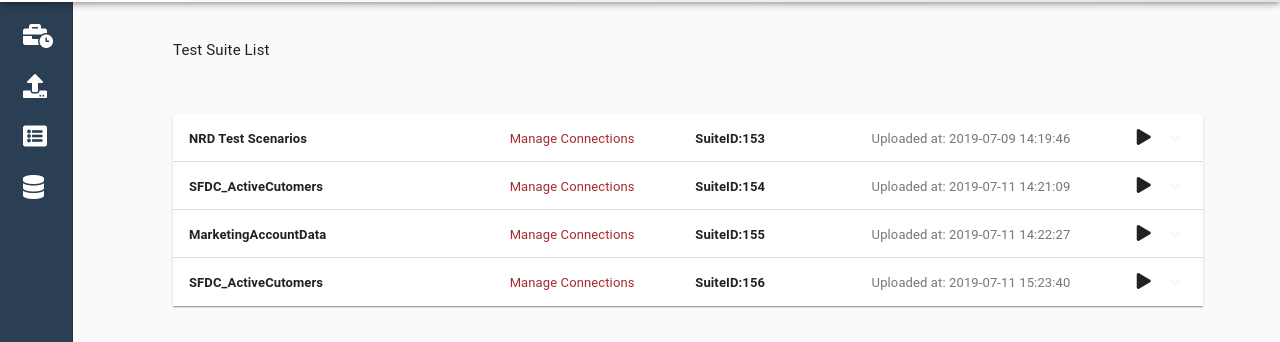
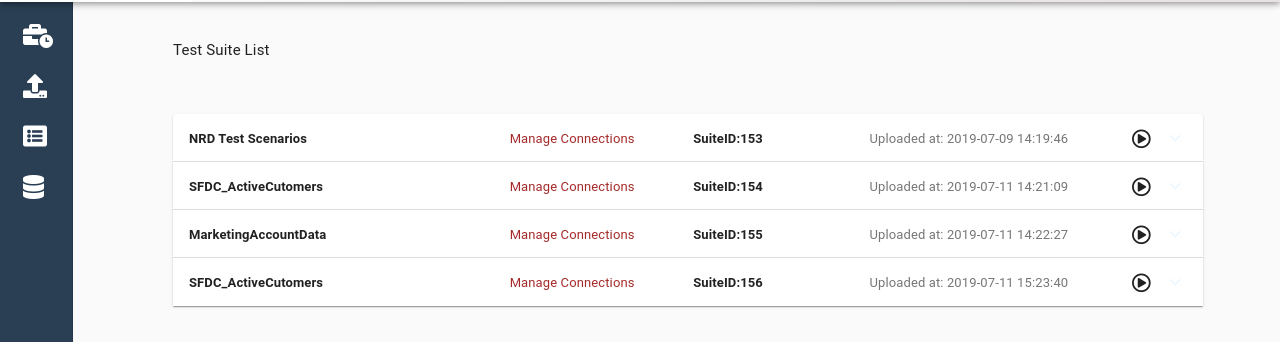
Before and after one commit to somasunder-cs/acciom-portal, a React app: page /startup in a window 1280 px wide. Shown: the part 68-410 px from the top of the page. Built offline with nearby package versions, Linux system fonts and the light colour scheme.

Commit message:
test suite execute option api integrator

```diff
--- a/src/containers/TestSuiteList.js
+++ b/src/containers/TestSuiteList.js
@@ -12,7 +12,7 @@ import ManageConnection from '../components/ManageConnection';
 import ViewLogs from '../components/ViewLogs';
 import ViewTestCase from '../components/ViewTestCase';
 
-import { getAllConnections, getTestCases, testCaseLogs } from '../actions/testSuiteListActions';
+import { getAllConnections, getTestCases, testCaseLogs, executeTestBySuiteId, executeTestByCaseId } from '../actions/testSuiteListActions';
 
 const useStyles = makeStyles(theme => ({
 	root: {
@@ -97,7 +97,7 @@ const useStyles = makeStyles(theme => ({
 }));
 
 
-function ControlledExpansionPanels({ testSuites, getAllConnections, testCaseLogs, getTestCases}) {
+function ControlledExpansionPanels({ testSuites, getAllConnections, testCaseLogs, getTestCases, executeTestBySuiteId, executeTestByCaseId}) {
 	console.log('ControlledExpansionPanels constructor');
 	const testSuiteDataLen = testSuites && testSuites.suites ? Object.keys(testSuites.suites).length : 0;
 	const classes = useStyles();
@@ -185,6 +185,15 @@ function ControlledExpansionPanels({ testSuites, getAllConnections, testCaseLogs
 		}
 	};
 
+	const runTestSuite = (suiteID) => {
+		executeTestBySuiteId(suiteID);
+	};
+
+	const runTestCase = (caseID) => {
+		console.log(caseID);
+		executeTestByCaseId(caseID);
+	}
+
 	return (
 		<div className={classes.root}>
 			{
@@ -200,7 +209,7 @@ function ControlledExpansionPanels({ testSuites, getAllConnections, testCaseLogs
 							<Typography className={classes.manageConnection} onClick={e => handleManageConnection(e, getAllConnections)}>Manage Connections</Typography>
 							<Typography className={classes.suiteID}>SuiteID:{testSuite.test_suite_id}</Typography>
 							<Typography className={classes.secondaryHeading}>Uploaded at:  {testSuite.created}</Typography>
-							<i className="fa fa fa-play statusPlayIcon" aria-hidden="true"></i>
+							<i className="far fa-play-circle statusPlayIcon" onClick={() => runTestSuite(testSuite.test_suite_id)} aria-hidden="true"></i>
 						</ExpansionPanelSummary>
 
 						<ExpansionPanelDetails>
@@ -213,7 +222,7 @@ function ControlledExpansionPanels({ testSuites, getAllConnections, testCaseLogs
 											<Typography className={classes.viewConnection} onClick={e => viewTestCase(e, getTestCases)}>View</Typography>
 											<Typography className={classes.status}>Status&nbsp;&nbsp;&nbsp;{renderTestStatus(testCaseList.test_status)}</Typography>
 											<Typography className={renderTestName(testCaseList.test_status)}>{testCaseList.test_name}</Typography>
-											<Typography><i className="fa fa fa-play statusPlayIcon" aria-hidden="true"></i></Typography>
+											<Typography><i className="far fa-play-circle statusPlayIcon" onClick={() => runTestCase(testCaseList.test_case_id)} aria-hidden="true"></i></Typography>
 										</ExpansionPanelSummary>
 
 										<ExpansionPanelDetails>
@@ -263,5 +272,5 @@ const mapStateToProps = function (state) {
 };
 
 export default connect(mapStateToProps, {
-	getAllConnections, testCaseLogs, getTestCases
+	getAllConnections, testCaseLogs, getTestCases, executeTestBySuiteId, executeTestByCaseId
 })(ControlledExpansionPanels);
--- a/src/css/styles.css
+++ b/src/css/styles.css
@@ -4171,7 +4171,7 @@ textarea {width:280px;}
 .statusDelIcon {font-size:  1.2rem; color:red !important;}
 .statusCheckIcon {font-size:  1.2rem; color:green !important;}
 .statusStopIcon {font-size:  1.2rem; color:rgb(245, 124, 76) !important;}
-.statusPlayIcon {font-size:  1rem;}
+.statusPlayIcon {font-size:  1.2rem;}
 .logsIcon {font-size:  1.2rem;}
 
 
```
